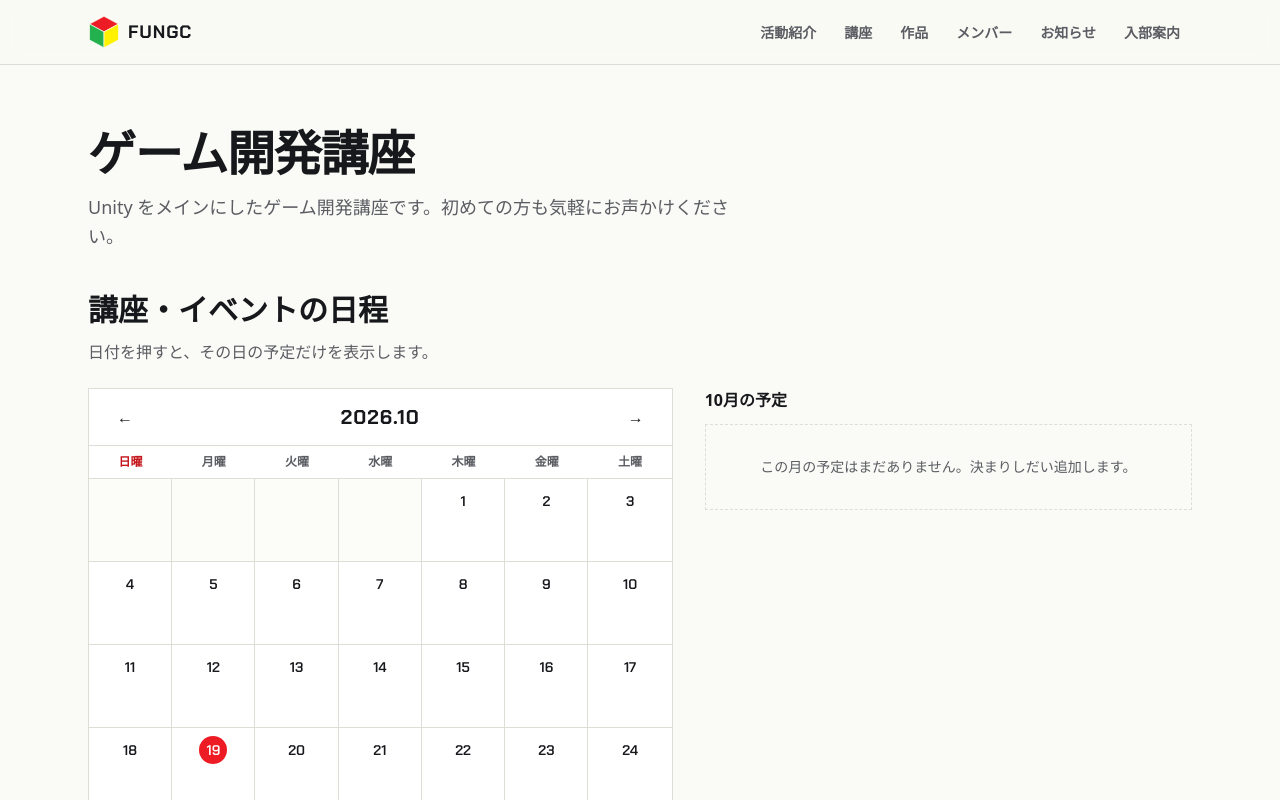
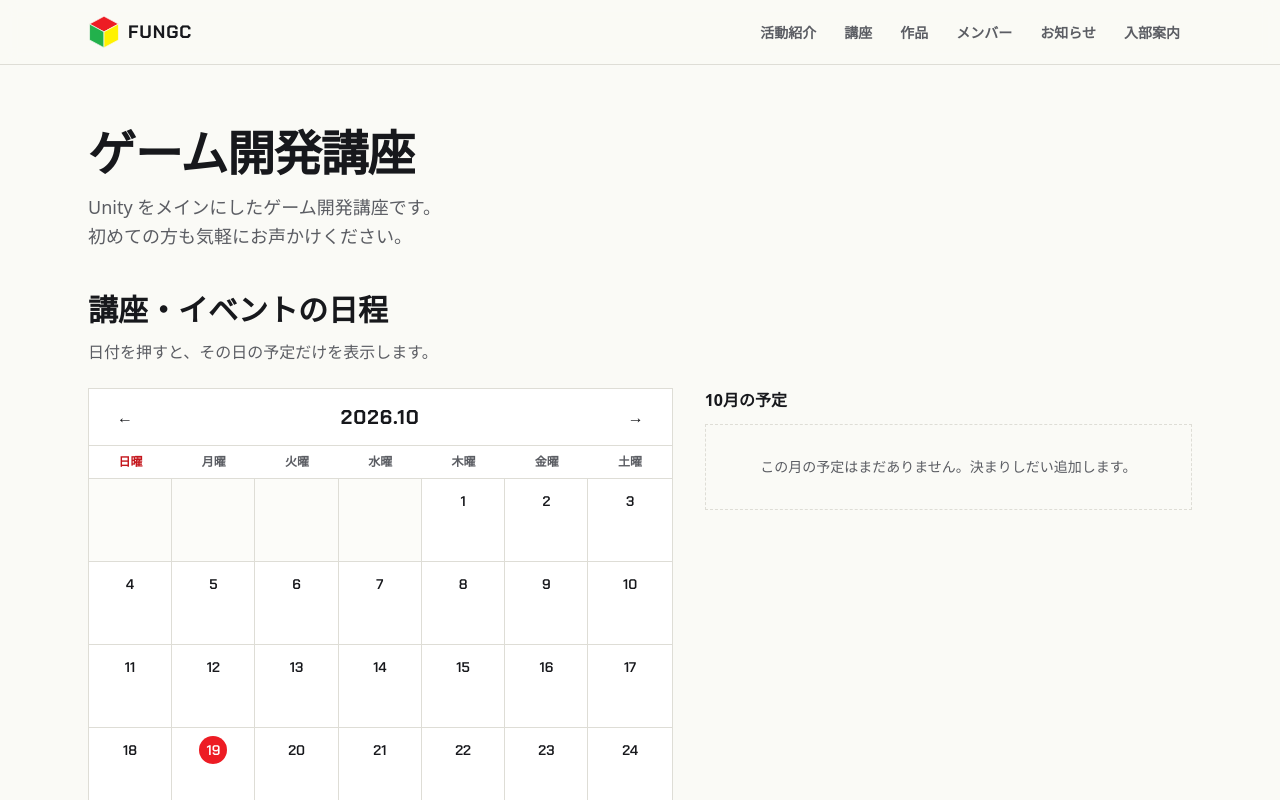
Before and after one commit to fun-gc/hp, a Next.js app: page /course in a window 1280 px wide. Shown: the top 800 px of the page. Built offline with nearby package versions, Linux system fonts and the light colour scheme; a web font is replaced by a local one.

Commit message:
講座ページの説明文を 2 文の間で改行する
Co-Authored-By: Claude Opus 5.5 (1M context) <noreply@anthropic.com>
Claude-Session: https://claude.ai/code/session_01AiwWKBBQAmtUFAyRakD9FS

```diff
--- a/src/app/course/page.tsx
+++ b/src/app/course/page.tsx
@@ -27,7 +27,13 @@ export default function CoursePage() {
     <div className="mx-auto max-w-6xl px-4 py-12 sm:px-6 sm:py-16">
       <PageHeading
         title="ゲーム開発講座"
-        lead="Unity をメインにしたゲーム開発講座です。初めての方も気軽にお声かけください。"
+        lead={
+          <>
+            Unity をメインにしたゲーム開発講座です。
+            <br />
+            初めての方も気軽にお声かけください。
+          </>
+        }
       />
 
       <section id="schedule" className="mb-20 scroll-mt-24 space-y-6">
```
